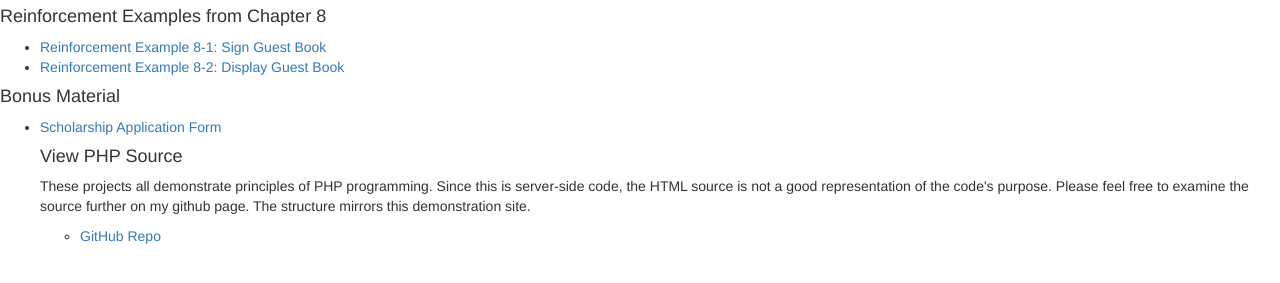
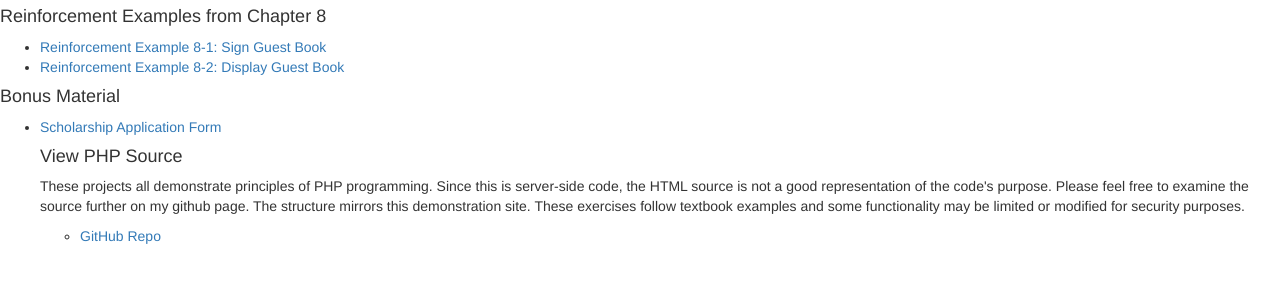
Before and after one commit to chrisdecrypted/PHP-Exercises, a PHP site: page / in a window 1280 px wide. Shown: the part 517-800 px from the top of the page. Run offline with PHP 8.4, Linux system fonts and the light colour scheme.

```diff
--- a/index.php
+++ b/index.php
@@ -81,7 +81,7 @@
         </li>
 
     <h4>View PHP Source </h4>
-    <p>These projects all demonstrate principles of PHP programming. Since this is server-side code, the HTML source is not a good representation of the code's purpose. Please feel free to examine the source further on my github page. The structure mirrors this demonstration site. </p>
+    <p>These projects all demonstrate principles of PHP programming. Since this is server-side code, the HTML source is not a good representation of the code's purpose. Please feel free to examine the source further on my github page. The structure mirrors this demonstration site. These exercises follow textbook examples and some functionality may be limited or modified for security purposes. </p>
     <ul>
         <li>
             <a href="https://github.com/cmurray21/php-textbook/">GitHub Repo</a>
```
